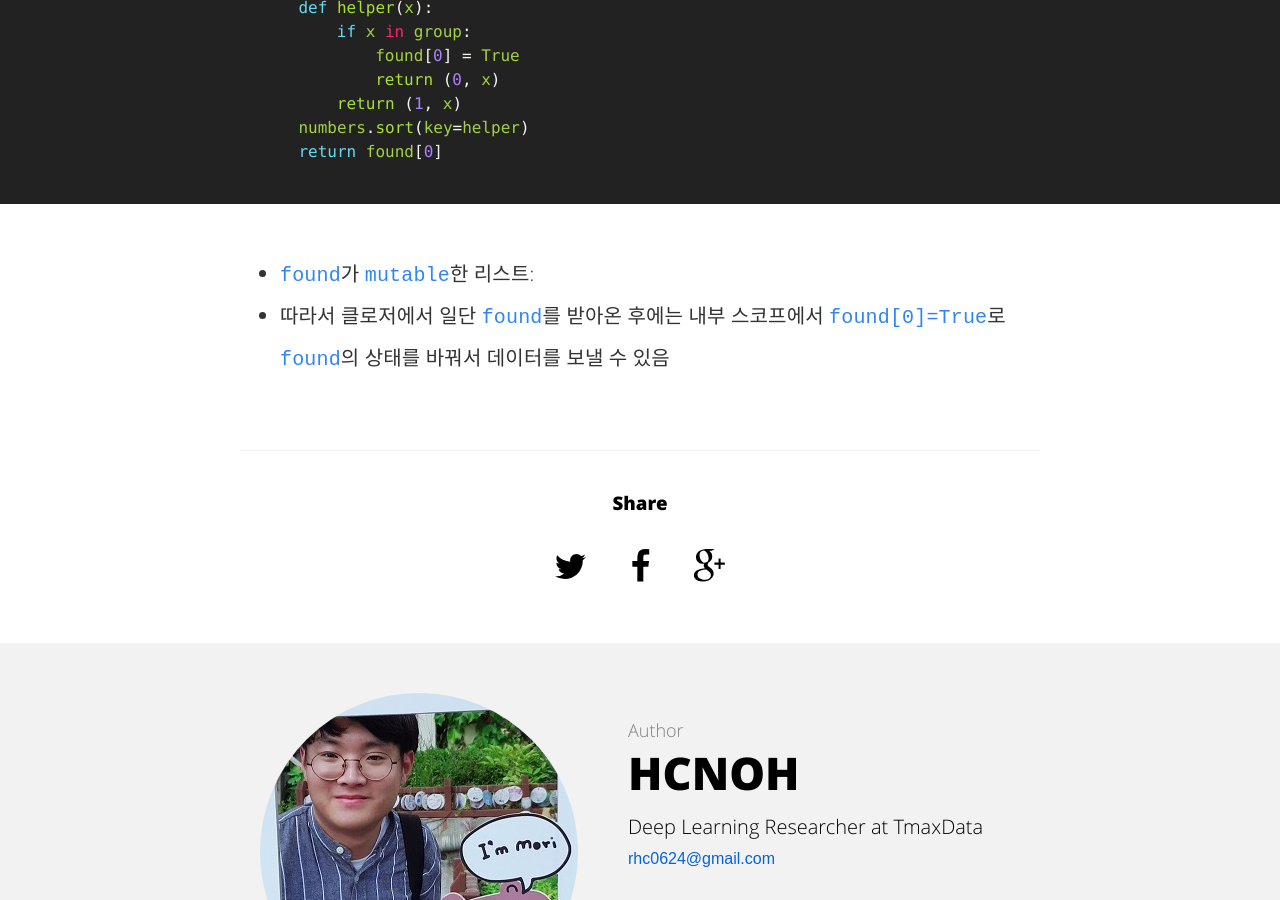
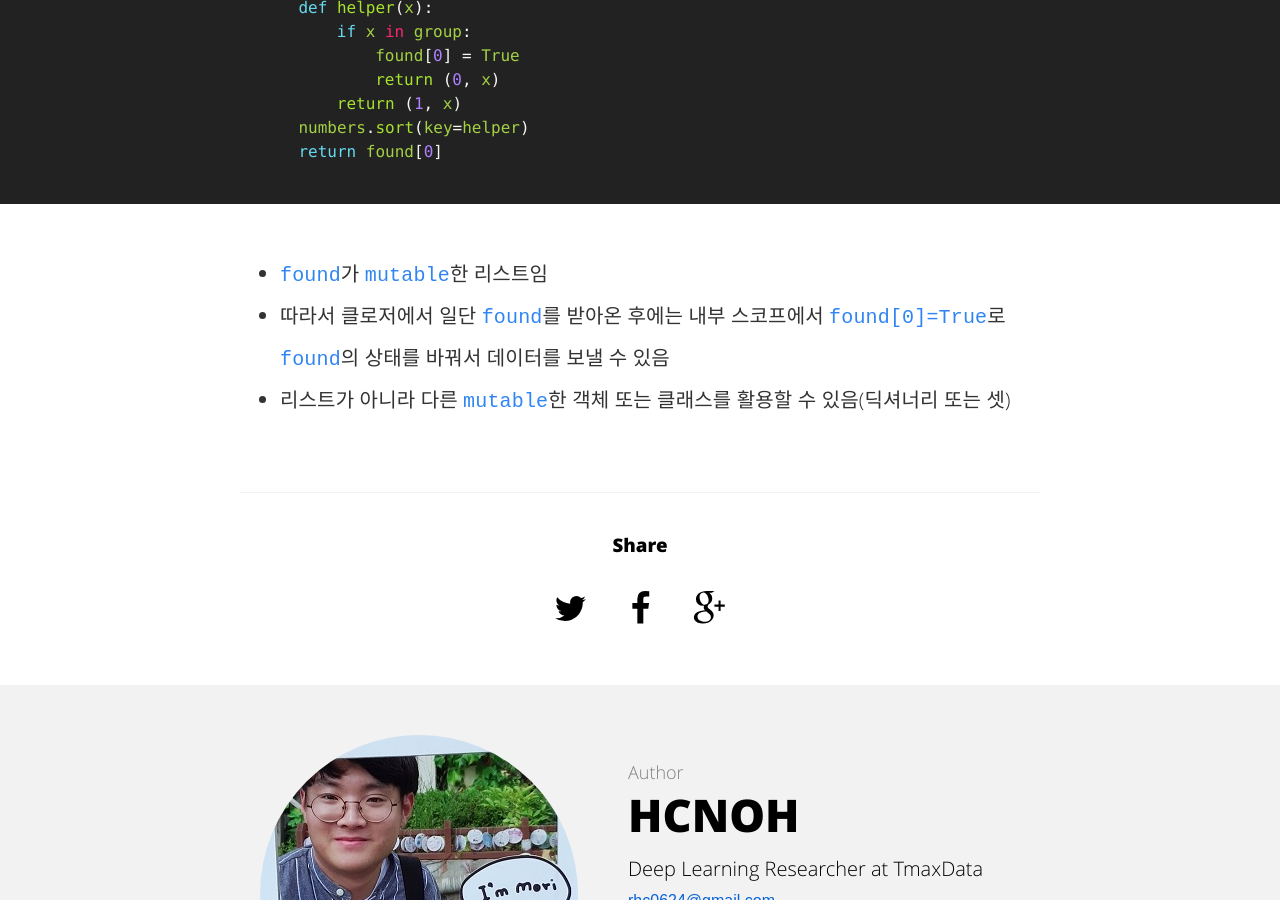
Before and after one commit to hcnoh/blog-prev, a Jekyll site: the page built from _posts/2018-09-26-effective-python-way15.md, in a window 1280 px wide and 900 px high, scrolled down 5925 px. Built offline with Jekyll 4.4.1, drawn with Linux system fonts in a browser that asks for light colours; comment, search, counter and statistics services are not loaded.

Commit message:
Update 2018-09-26-effective-python-way15.md

```diff
--- a/_posts/2018-09-26-effective-python-way15.md
+++ b/_posts/2018-09-26-effective-python-way15.md
@@ -137,5 +137,6 @@ def sort_priority(numbers, group):
     numbers.sort(key=helper)
     return found[0]
 {% endhighlight %}
-- `found`가 `mutable`한 리스트:
+- `found`가 `mutable`한 리스트임
 - 따라서 클로저에서 일단 `found`를 받아온 후에는 내부 스코프에서 `found[0]=True`로 `found`의 상태를 바꿔서 데이터를 보낼 수 있음
+- 리스트가 아니라 다른 `mutable`한 객체 또는 클래스를 활용할 수 있음(딕셔너리 또는 셋)
```
